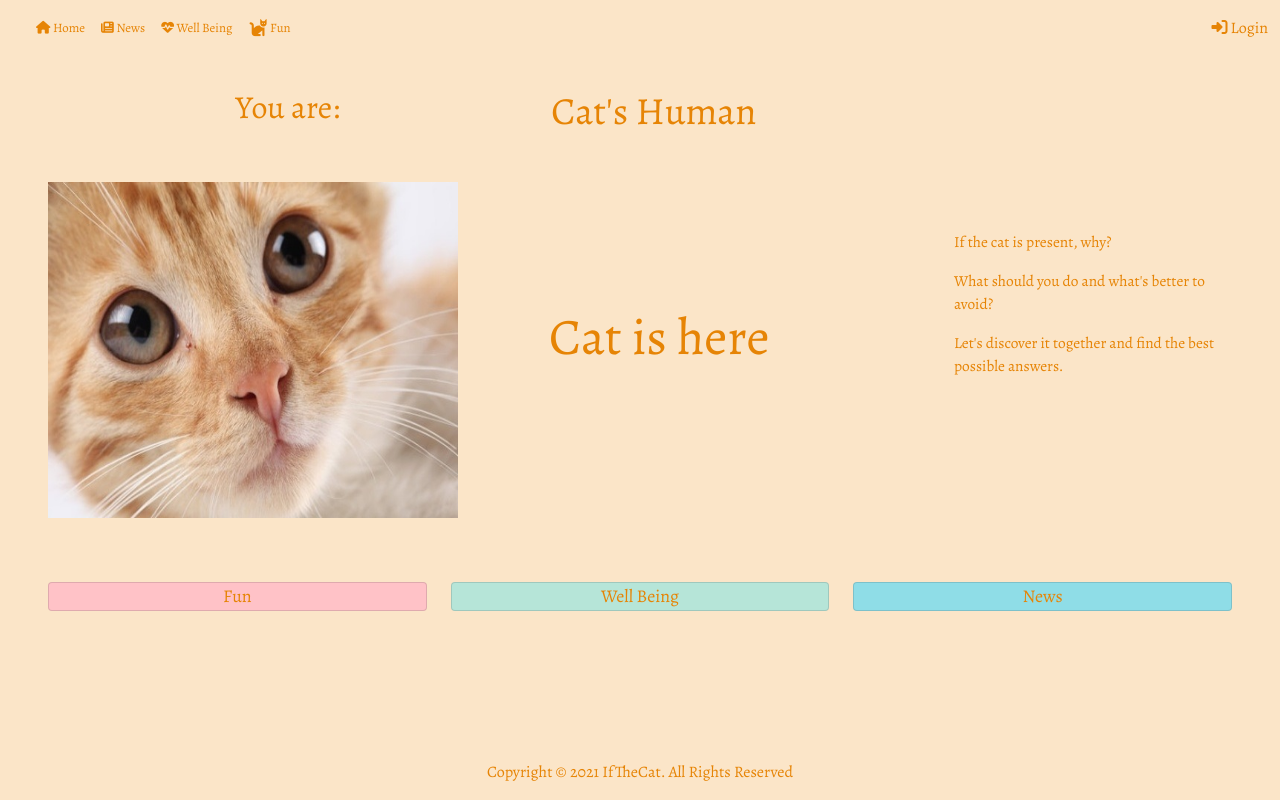
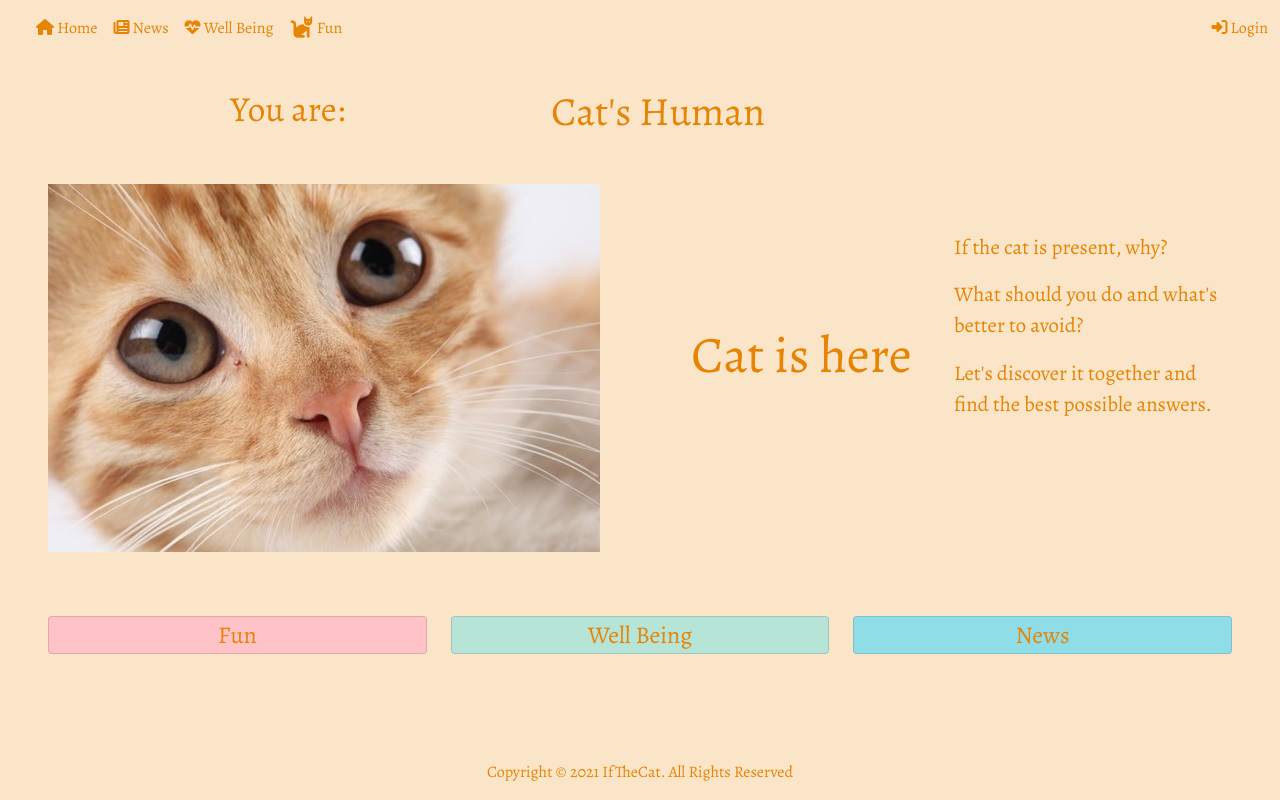
Before and after one commit to mpaskal/ifthecat, a website: page index.html in a window 1280 px wide. Shown: the top 800 px of the page. Drawn offline with nearby package versions, Linux system fonts and the light colour scheme.

Commit message:
Move to rem from vw for the text

```diff
--- a/assets/scss/style.scss
+++ b/assets/scss/style.scss
@@ -58,7 +58,7 @@ section:nth-child(4) {
 }
 
 .nav-link {
-  font-size: 1vw;
+  font-size: 1rem;
 }
 
 .nav-link:hover {
@@ -128,7 +128,7 @@ h3 {
   font-family: $header-font;
 }
 .home-links {
-  font-size: 1.4vw;
+  font-size: 1.5rem;
   text-align: center;
 }
 #mainMsg {
@@ -137,25 +137,17 @@ h3 {
   display: inline-block;
 }
 #catWatchers {
-  font-size: 3vw;
+  font-size: 2.5rem;
 }
 .text-center {
-  font-size: 2.5vw;
-}
-
-#main-cat {
-  width: 32vw;
-  height: 42vh;
-}
-#main-cat:hover {
-  transform: scale(1.1);
+  font-size: 2.2rem;
 }
 
 .main-text {
   line-height: 150%;
   margin-top: 3vh;
   padding-top: 3vh;
-  font-size: 1.2vw;
+  font-size: 1.3rem;
 }
 a {
   text-decoration: none;
```
Also changed, not shown: assets/css/style.css, 1 other file.
